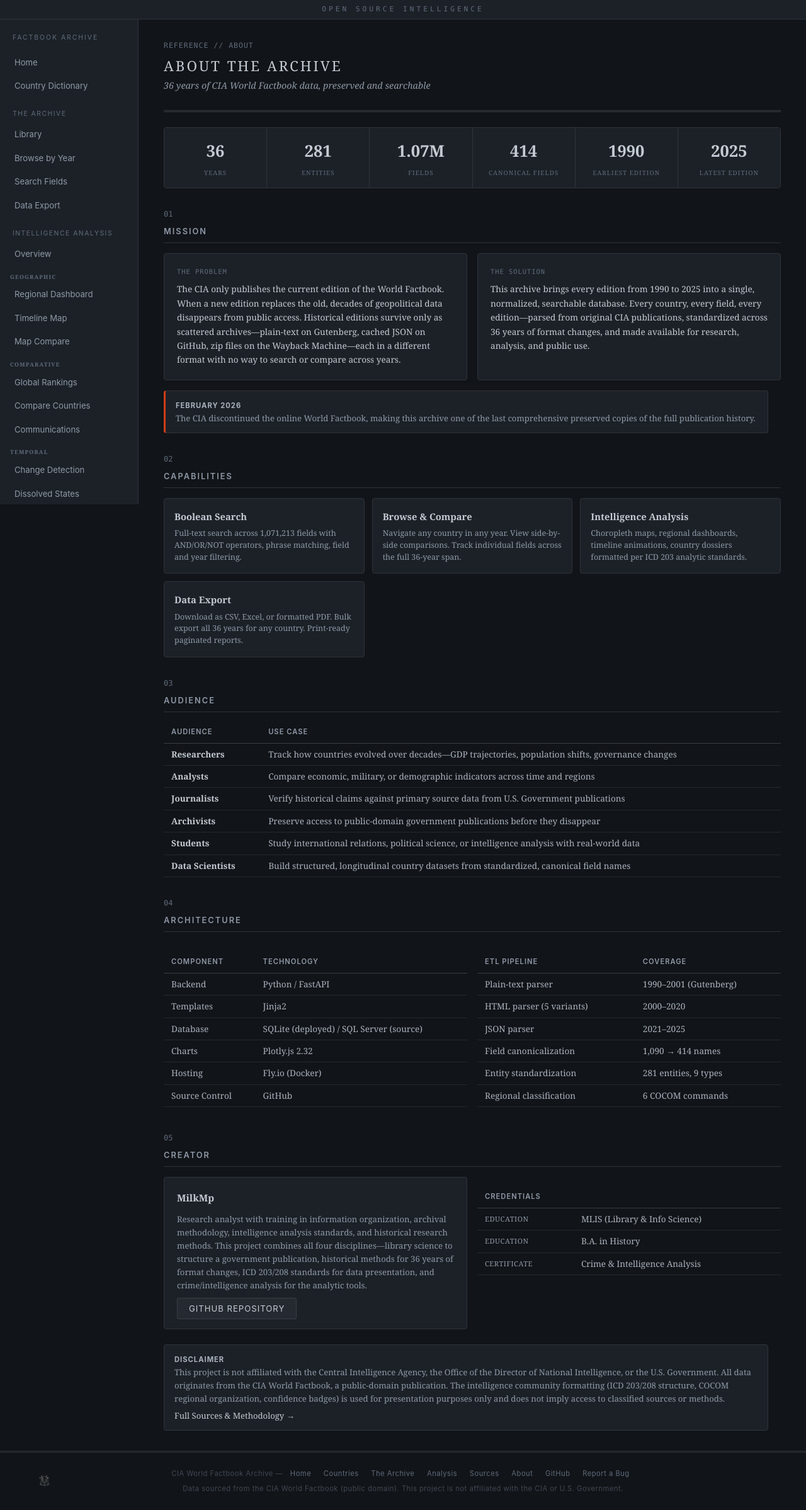
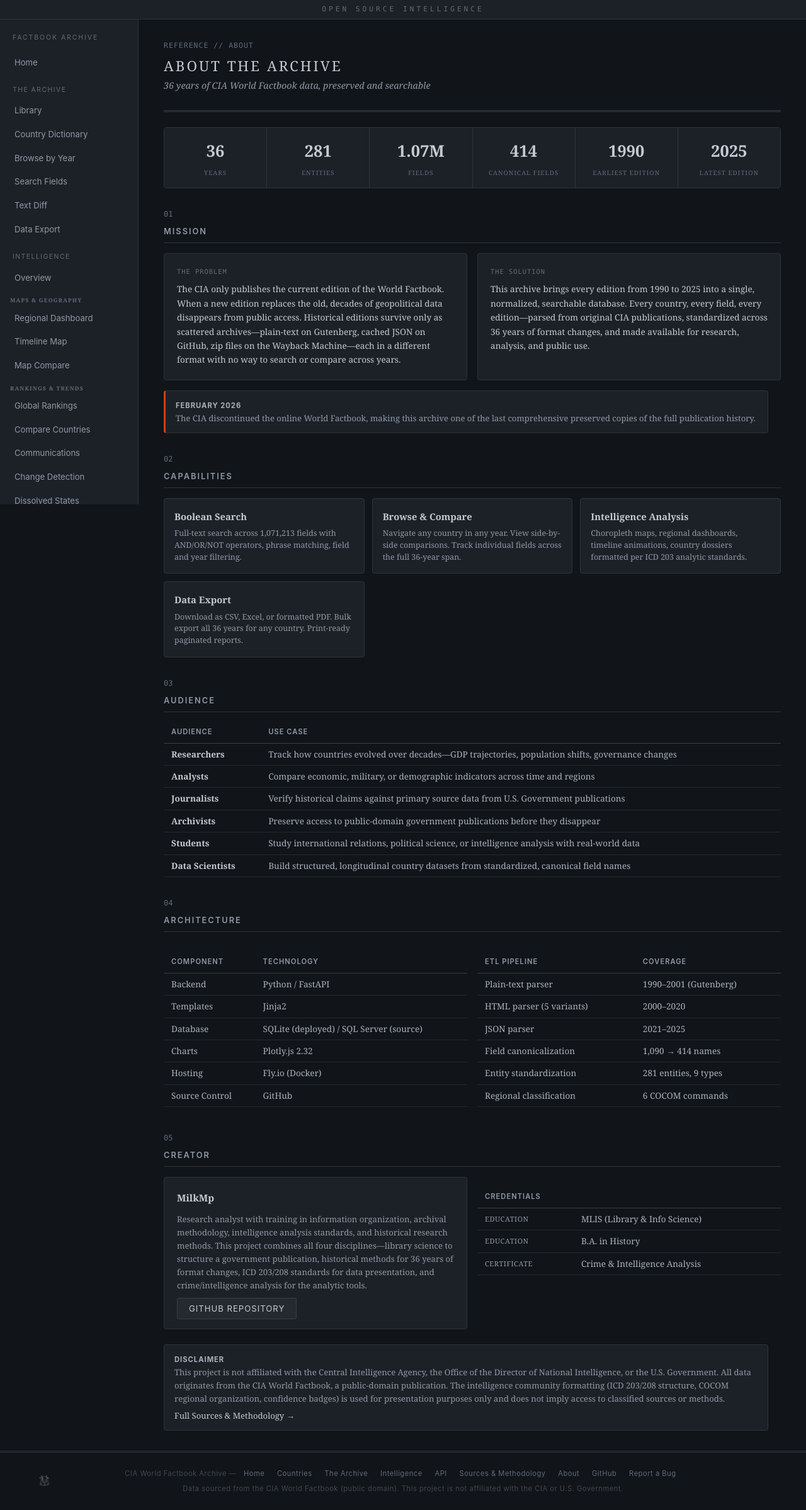
Before and after one commit to MilkMp/CIA-World-Factbooks-Archive-1990-2025, a FastAPI app: page /about in a window 1280 px wide. Shown: the whole page at 63% size. Run offline with FastAPI, Linux system fonts and the light colour scheme; parts of the project's set-up code (start-up, migrations or seed data) failed here and were passed over.

Commit message:
Reorganize sidebar: two pillars (Archive + Intelligence), declutter Reference
Co-Authored-By: Claude Opus 4.6 <noreply@anthropic.com>

```diff
--- a/webapp/static/css/intel-theme.css
+++ b/webapp/static/css/intel-theme.css
@@ -118,6 +118,15 @@ a:hover { text-decoration: underline; color: #FFFFFF; }
   letter-spacing: 1.5px;
   color: #5F6B7C;
   padding: 16px 20px 6px;
+}
+
+.sidebar .nav-sub-label {
+  font-size: 0.55rem;
+  color: #5F6B7C;
+  text-transform: uppercase;
+  letter-spacing: 1.2px;
+  padding: 10px 16px 2px;
+  font-weight: 600;
 }
 
 .main-content {
@@ -700,6 +709,9 @@ mark.search-hit {
     letter-spacing: 0.8px;
     white-space: nowrap;
   }
+  .sidebar .nav-sub-label {
+    display: none;
+  }
   .sidebar a {
     display: inline-block;
     padding: 6px 12px;
--- a/webapp/templates/base.html
+++ b/webapp/templates/base.html
@@ -14,7 +14,7 @@
   <meta name="twitter:title" content="CIA World Factbook Archive">
   <meta name="twitter:description" content="36 years of structured intelligence data (1990-2025). 281 entities, 1,071,213 fields.">
   <meta name="twitter:image" content="https://cia-factbook-archive.fly.dev/static/og-image.png">
-  <link rel="stylesheet" href="/static/css/intel-theme.css?v=8">
+  <link rel="stylesheet" href="/static/css/intel-theme.css?v=9">
   <script src="https://cdn.jsdelivr.net/npm/alpinejs@3.x.x/dist/cdn.min.js" defer></script>
   {% block head %}{% endblock %}
 </head>
@@ -27,34 +27,31 @@
   <nav class="sidebar">
     <div class="sidebar-title">Factbook Archive</div>
     <a href="/" class="{{ 'active' if active_page == 'home' else '' }}">Home</a>
-    <a href="/countries" class="{{ 'active' if active_page == 'countries' else '' }}">Country Dictionary</a>
 
     <div class="nav-section">The Archive</div>
     <a href="/archive/library" class="{{ 'active' if active_page == 'library' else '' }}">Library</a>
+    <a href="/countries" class="{{ 'active' if active_page == 'countries' else '' }}">Country Dictionary</a>
     <a href="/archive" class="{{ 'active' if active_page == 'browse' else '' }}">Browse by Year</a>
     <a href="/search" class="{{ 'active' if active_page == 'search' else '' }}">Search Fields</a>
+    <a href="/analysis/diff" class="{{ 'active' if active_page == 'diff' else '' }}">Text Diff</a>
     <a href="/export" class="{{ 'active' if active_page == 'export' else '' }}">Data Export</a>
 
-    <div class="nav-section">Intelligence Analysis</div>
+    <div class="nav-section">Intelligence</div>
     <a href="/analysis" class="{{ 'active' if active_page == 'analysis-home' else '' }}">Overview</a>
-    <div style="font-size:0.55rem;color:#5F6B7C;text-transform:uppercase;letter-spacing:1.2px;padding:10px 16px 2px;font-weight:600;">Geographic</div>
+    <div class="nav-sub-label">Maps &amp; Geography</div>
     <a href="/analysis/regional" class="{{ 'active' if active_page == 'analysis' else '' }}">Regional Dashboard</a>
     <a href="/analysis/timeline" class="{{ 'active' if active_page == 'timeline' else '' }}">Timeline Map</a>
     <a href="/analysis/map-compare" class="{{ 'active' if active_page == 'map-compare' else '' }}">Map Compare</a>
-    <div style="font-size:0.55rem;color:#5F6B7C;text-transform:uppercase;letter-spacing:1.2px;padding:10px 16px 2px;font-weight:600;">Comparative</div>
+    <div class="nav-sub-label">Rankings &amp; Trends</div>
     <a href="/analysis/rankings" class="{{ 'active' if active_page == 'rankings' else '' }}">Global Rankings</a>
     <a href="/analysis/compare" class="{{ 'active' if active_page == 'compare' else '' }}">Compare Countries</a>
     <a href="/analysis/communications" class="{{ 'active' if active_page == 'communications' else '' }}">Communications</a>
-    <div style="font-size:0.55rem;color:#5F6B7C;text-transform:uppercase;letter-spacing:1.2px;padding:10px 16px 2px;font-weight:600;">Temporal</div>
     <a href="/analysis/changes" class="{{ 'active' if active_page == 'changes' else '' }}">Change Detection</a>
     <a href="/analysis/dissolved" class="{{ 'active' if active_page == 'dissolved' else '' }}">Dissolved States</a>
-    <a href="/analysis/diff" class="{{ 'active' if active_page == 'diff' else '' }}">Text Diff</a>
 
     <div class="nav-section">Reference</div>
     <a href="/api" class="{{ 'active' if active_page == 'api-docs' else '' }}">API Documentation</a>
-    <a href="/sources" class="{{ 'active' if active_page == 'sources' else '' }}">Sources &amp; Methodology</a>
     <a href="/about" class="{{ 'active' if active_page == 'about' else '' }}">About</a>
-    <a href="/report" class="{{ 'active' if active_page == 'report' else '' }}">Report a Bug</a>
   </nav>
 
   <main class="main-content">
@@ -69,8 +66,9 @@
   <a href="/">Home</a>
   <a href="/countries">Countries</a>
   <a href="/archive">The Archive</a>
-  <a href="/analysis">Analysis</a>
-  <a href="/sources">Sources</a>
+  <a href="/analysis">Intelligence</a>
+  <a href="/api">API</a>
+  <a href="/sources">Sources &amp; Methodology</a>
   <a href="/about">About</a>
   <a href="https://github.com/MilkMp/CIA-World-Factbooks-Archive-1990-2025" target="_blank" rel="noopener">GitHub</a>
   <a href="/report">Report a Bug</a>
```
